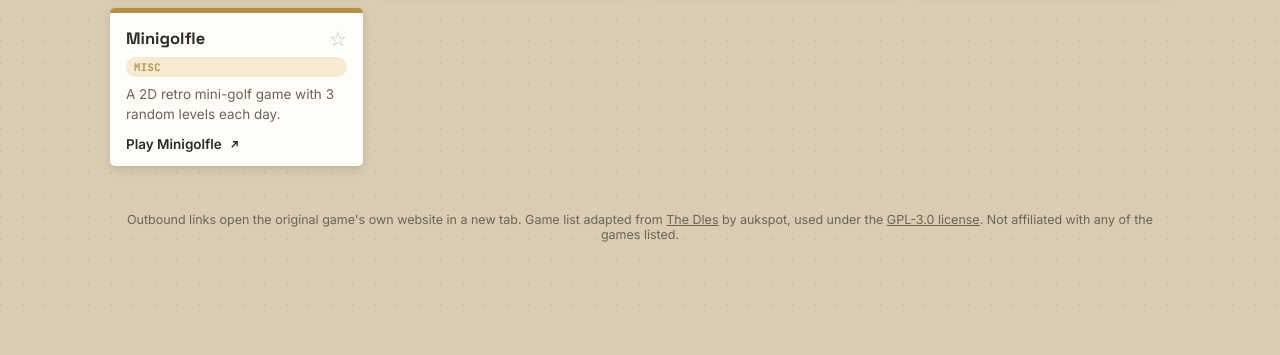
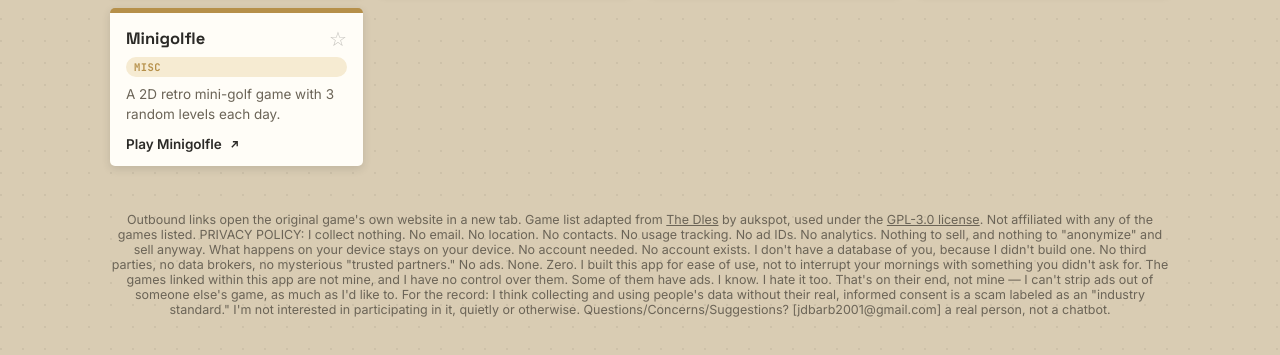
Before and after one commit to Mojo-26/dle-Board, a plain HTML site: page index.html in a window 1280 px wide. Shown: the part 9046-9401 px from the top of the page. Before the commit the page ends 9352 px from the top, so only its background shows below. Drawn offline with Linux system fonts and the light colour scheme.

Commit message:
Update index.html - Privacy Policy

```diff
--- a/index.html
+++ b/index.html
@@ -439,7 +439,11 @@
     <p>Try a different word, or clear the filter to see the full board.</p>
   </div>
 
-  <footer>Outbound links open the original game's own website in a new tab. Game list adapted from <a href="https://github.com/aukspot/dles" target="_blank" rel="noopener noreferrer">The Dles</a> by aukspot, used under the <a href="https://github.com/aukspot/dles/blob/main/LICENSE" target="_blank" rel="noopener noreferrer">GPL-3.0 license</a>. Not affiliated with any of the games listed.</footer>
+  <footer>Outbound links open the original game's own website in a new tab. Game list adapted from <a href="https://github.com/aukspot/dles" target="_blank" rel="noopener noreferrer">The Dles</a> by aukspot, used under the <a href="https://github.com/aukspot/dles/blob/main/LICENSE" target="_blank" rel="noopener noreferrer">GPL-3.0 license</a>. Not affiliated with any of the games listed.
+  PRIVACY POLICY: I collect nothing. No email. No location. No contacts. No usage tracking. No ad IDs. No analytics. Nothing to sell, and nothing to "anonymize" and sell anyway. What happens on your device stays on your device. No account needed. No account exists. I don't have a database of you, because I didn't build one. No third parties, no data brokers, no mysterious "trusted partners."
+  No ads. None. Zero. I built this app for ease of use, not to interrupt your mornings with something you didn't ask for. The games linked within this app are not mine, and I have no control over them. Some of them have ads. I know. I hate it too. That's on their end, not mine — I can't strip ads out of someone else's game, as much as I'd like to.
+  For the record: I think collecting and using people's data without their real, informed consent is a scam labeled as an "industry standard." I'm not interested in participating in it, quietly or otherwise.
+  Questions/Concerns/Suggestions? [jdbarb2001@gmail.com] a real person, not a chatbot.</footer>
 
 </div>
 
```
